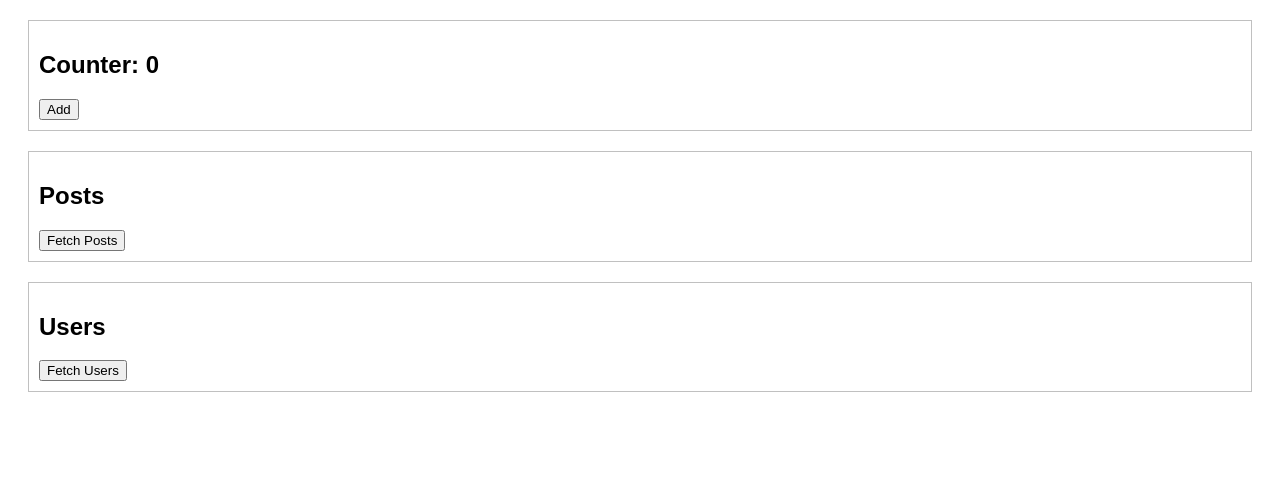
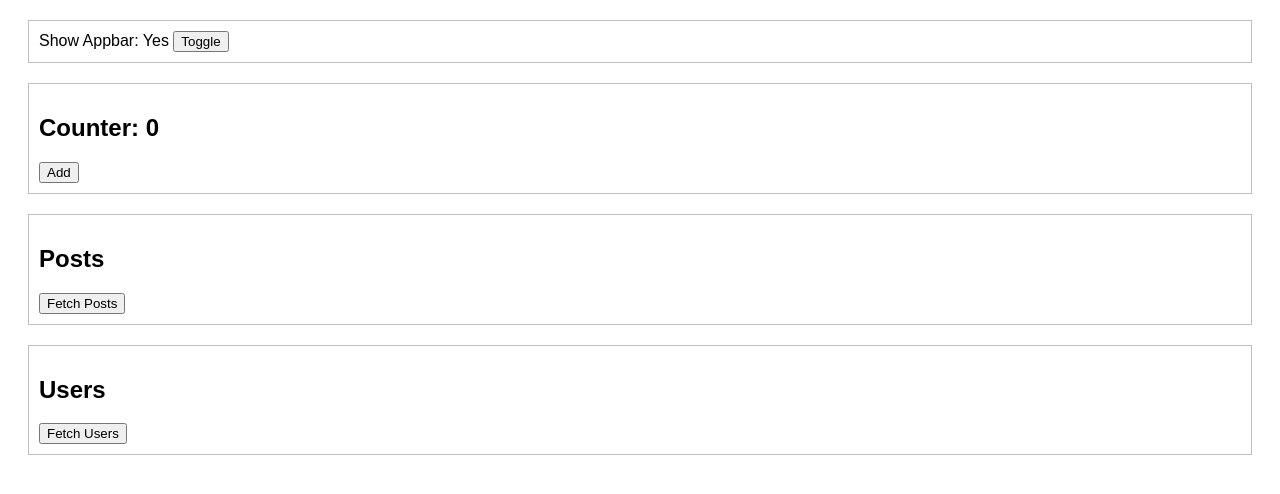
Before and after one commit to szkola-reacta/redux, a React (Create React App) app: page / in a window 1280 px wide. Shown: the top 494 px of the page. Built offline with nearby package versions, Linux system fonts and the light colour scheme.

Commit message:
ui reducer

```diff
--- a/src/App.js
+++ b/src/App.js
@@ -8,6 +8,7 @@ import "./styles.css";
 import CounterContainer from "./counter/CounterContainer";
 import Posts from "./posts/containers/Posts";
 import Users from "./users/containers/Users";
+import Appbar from "./ui/containers/Appbar";
 import rootReducer from "./rootReducer";
 
 const composeEnhancers = window.__REDUX_DEVTOOLS_EXTENSION_COMPOSE__ || compose;
@@ -21,6 +22,7 @@ export default class App extends React.Component {
     return (
       <div className="App">
         <Provider store={store}>
+          <Appbar />
           <CounterContainer />
           <Posts />
           <Users />
--- a/src/rootReducer.js
+++ b/src/rootReducer.js
@@ -1,11 +1,13 @@
 import { combineReducers } from "redux";
 import counterReducer from "./counter/redux";
 import postsReducer from "./posts/redux";
+import uiReducer from "./ui/redux";
 // import usersReducer from "./users/redux";
 
 const rootReducer = combineReducers({
   counter: counterReducer,
-  posts: postsReducer
+  posts: postsReducer,
+  ui: uiReducer
   // users: usersReducer
 });
 
--- /dev/null
+++ b/src/ui/containers/Appbar.js
@@ -0,0 +1,33 @@
+import React, { Component } from "react";
+import { connect } from "react-redux";
+
+import { toggleTopBar } from "../redux";
+
+class Appbar extends Component {
+  render() {
+    const { showAppBar, toggleTopBar } = this.props;
+    console.log(showAppBar);
+    return (
+      <div className="container">
+        <div>
+          Show Appbar: {showAppBar ? 'Yes' : 'No'} <button onClick={toggleTopBar}>Toggle</button>
+        </div>
+
+      </div>
+    );
+  }
+}
+
+const mapStateToProps = state => ({
+  showAppBar: state.ui.showAppBar,
+  notifications: state.ui.notifications
+});
+
+const mapDispatchToProps = dispatch => ({
+  toggleTopBar: () => dispatch(toggleTopBar())
+});
+
+export default connect(
+  mapStateToProps,
+  mapDispatchToProps
+)(Appbar);
--- /dev/null
+++ b/src/ui/redux.js
@@ -0,0 +1,22 @@
+const TOGGLE_APPBAR = "ui/TOGGLE_APPBAR";
+
+export function toggleTopBar() {
+  return { type: TOGGLE_APPBAR };
+}
+
+const INITIAL_STATE = {
+  showAppBar: true,
+  notifications: 0
+}
+
+export default (state = INITIAL_STATE, action) => {
+  switch (action.type) {
+    case TOGGLE_APPBAR:
+      return {
+        ...state,
+        showAppBar: !state.showAppBar
+      };
+    default:
+      return state;
+  }
+}
```
